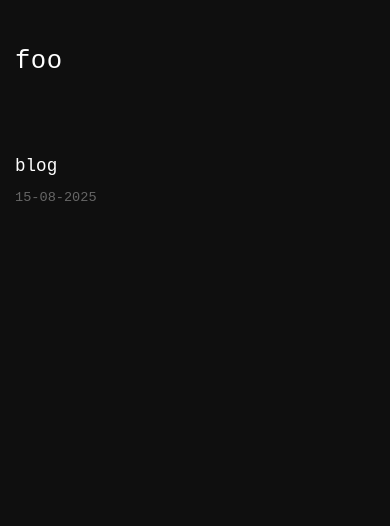
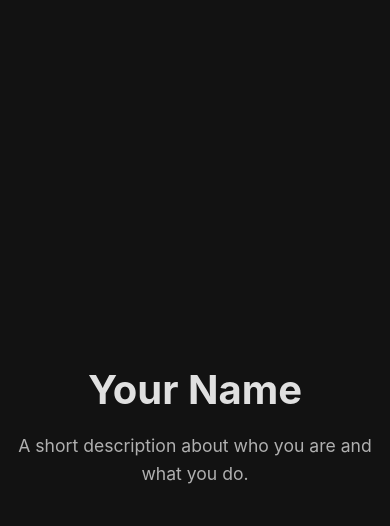
Before and after one commit to Hassan-Ibrahim-1/Hassan-Ibrahim-1.github.io, a plain HTML site: page index.html in a window 390 px wide. Drawn offline with Linux system fonts and the light colour scheme.

Commit message:
new website

```diff
--- a/index.html
+++ b/index.html
@@ -3,19 +3,15 @@
   <head>
     <meta charset="UTF-8" />
     <meta name="viewport" content="width=device-width, initial-scale=1" />
-        <title>foo</title>
-        <link rel="stylesheet" href="/themes/dark.css" />
+    <title>Your Name</title>
+    <link rel="stylesheet" href="theme.css" />
   </head>
   <body>
-        <h1 id="blog-title">foo</h1>
-
-        <div id="blog-list">
-
-            <a class="blog-item" href="/content/blog.html">
-                <p class="blog-item-title">blog</p>
-                <p class="blog-item-date">15-08-2025</p>
-            </a>
-
-        </div>
+    <main>
+      <h1>Your Name</h1>
+      <p class="description">
+        A short description about who you are and what you do.
+      </p>
+    </main>
   </body>
 </html>
--- a/ssg-build/ssg-build/themes/dark.css
+++ /dev/null
@@ -1,180 +0,0 @@
-/* Minimalist Indie Blog CSS */
-
-* {
-    margin: 0;
-    padding: 0;
-    box-sizing: border-box;
-}
-
-body {
-    background-color: #0f0f0f;
-    color: #cccccc;
-    font-family: 'Courier New', monospace;
-    line-height: 1.7;
-    padding: 60px 20px;
-    max-width: 650px;
-    margin: 0 auto;
-}
-
-/* Title Section */
-#title {
-    margin-bottom: 40px;
-}
-
-#title h1 {
-    font-size: 1.8rem;
-    color: #ffffff;
-    font-weight: normal;
-    letter-spacing: 0.02em;
-}
-
-/* Metadata Section */
-#metadata {
-    margin-bottom: 50px;
-    font-size: 0.85rem;
-    color: #666666;
-}
-
-#data-published {
-    margin-bottom: 5px;
-}
-
-#author-name {
-    color: #888888;
-}
-
-/* Main Content */
-#main-content {
-    font-size: 1rem;
-    line-height: 1.8;
-    color: #dddddd;
-}
-
-#main-content h1,
-#main-content h2,
-#main-content h3,
-#main-content h4,
-#main-content h5,
-#main-content h6 {
-    color: #ffffff;
-    margin-top: 2.5rem;
-    margin-bottom: 1rem;
-    font-weight: normal;
-    font-size: 1.1rem;
-}
-
-#main-content p {
-    margin-bottom: 1.8rem;
-}
-
-#main-content a {
-    color: #aaaaaa;
-    text-decoration: underline;
-}
-
-#main-content a:hover {
-    color: #ffffff;
-}
-
-#main-content blockquote {
-    border-left: 2px solid #333333;
-    padding-left: 20px;
-    margin: 2rem 0;
-    color: #aaaaaa;
-    font-style: italic;
-}
-
-#main-content code {
-    background-color: #1a1a1a;
-    padding: 2px 4px;
-    color: #cccccc;
-    font-family: inherit;
-}
-
-#main-content pre {
-    background-color: #1a1a1a;
-    padding: 15px;
-    margin: 2rem 0;
-    overflow-x: auto;
-    border: 1px solid #222222;
-}
-
-#main-content pre code {
-    background-color: transparent;
-    padding: 0;
-}
-
-#main-content ul,
-#main-content ol {
-    margin: 1.5rem 0;
-    padding-left: 2rem;
-}
-
-#main-content li {
-    margin-bottom: 0.8rem;
-}
-
-/* Home Page Styles */
-#blog-title {
-    font-size: 1.8rem;
-    color: #ffffff;
-    font-weight: normal;
-    letter-spacing: 0.02em;
-    margin-bottom: 50px;
-}
-
-#blog-list {
-    display: flex;
-    flex-direction: column;
-    gap: 30px;
-}
-
-.blog-item {
-    display: block;
-    text-decoration: none;
-    color: inherit;
-    padding: 20px 0;
-    border-bottom: 1px solid #1a1a1a;
-    transition: all 0.2s ease;
-}
-
-.blog-item:hover {
-    background-color: #111111;
-    margin: 0 -20px;
-    padding: 20px;
-}
-
-.blog-item:last-child {
-    border-bottom: none;
-}
-
-.blog-item-title {
-    font-size: 1.1rem;
-    color: #ffffff;
-    margin-bottom: 8px;
-    line-height: 1.4;
-}
-
-.blog-item-date {
-    font-size: 0.85rem;
-    color: #666666;
-    margin: 0;
-}
-
-/* Responsive */
-@media (max-width: 768px) {
-    body {
-        padding: 40px 15px;
-        max-width: 100%;
-    }
-
-    #title h1,
-    #blog-title {
-        font-size: 1.6rem;
-    }
-
-    .blog-item:hover {
-        margin: 0 -15px;
-        padding: 20px 15px;
-    }
-}
--- a/ssg-build/themes/dark.css
+++ /dev/null
@@ -1,180 +0,0 @@
-/* Minimalist Indie Blog CSS */
-
-* {
-    margin: 0;
-    padding: 0;
-    box-sizing: border-box;
-}
-
-body {
-    background-color: #0f0f0f;
-    color: #cccccc;
-    font-family: 'Courier New', monospace;
-    line-height: 1.7;
-    padding: 60px 20px;
-    max-width: 650px;
-    margin: 0 auto;
-}
-
-/* Title Section */
-#title {
-    margin-bottom: 40px;
-}
-
-#title h1 {
-    font-size: 1.8rem;
-    color: #ffffff;
-    font-weight: normal;
-    letter-spacing: 0.02em;
-}
-
-/* Metadata Section */
-#metadata {
-    margin-bottom: 50px;
-    font-size: 0.85rem;
-    color: #666666;
-}
-
-#data-published {
-    margin-bottom: 5px;
-}
-
-#author-name {
-    color: #888888;
-}
-
-/* Main Content */
-#main-content {
-    font-size: 1rem;
-    line-height: 1.8;
-    color: #dddddd;
-}
-
-#main-content h1,
-#main-content h2,
-#main-content h3,
-#main-content h4,
-#main-content h5,
-#main-content h6 {
-    color: #ffffff;
-    margin-top: 2.5rem;
-    margin-bottom: 1rem;
-    font-weight: normal;
-    font-size: 1.1rem;
-}
-
-#main-content p {
-    margin-bottom: 1.8rem;
-}
-
-#main-content a {
-    color: #aaaaaa;
-    text-decoration: underline;
-}
-
-#main-content a:hover {
-    color: #ffffff;
-}
-
-#main-content blockquote {
-    border-left: 2px solid #333333;
-    padding-left: 20px;
-    margin: 2rem 0;
-    color: #aaaaaa;
-    font-style: italic;
-}
-
-#main-content code {
-    background-color: #1a1a1a;
-    padding: 2px 4px;
-    color: #cccccc;
-    font-family: inherit;
-}
-
-#main-content pre {
-    background-color: #1a1a1a;
-    padding: 15px;
-    margin: 2rem 0;
-    overflow-x: auto;
-    border: 1px solid #222222;
-}
-
-#main-content pre code {
-    background-color: transparent;
-    padding: 0;
-}
-
-#main-content ul,
-#main-content ol {
-    margin: 1.5rem 0;
-    padding-left: 2rem;
-}
-
-#main-content li {
-    margin-bottom: 0.8rem;
-}
-
-/* Home Page Styles */
-#blog-title {
-    font-size: 1.8rem;
-    color: #ffffff;
-    font-weight: normal;
-    letter-spacing: 0.02em;
-    margin-bottom: 50px;
-}
-
-#blog-list {
-    display: flex;
-    flex-direction: column;
-    gap: 30px;
-}
-
-.blog-item {
-    display: block;
-    text-decoration: none;
-    color: inherit;
-    padding: 20px 0;
-    border-bottom: 1px solid #1a1a1a;
-    transition: all 0.2s ease;
-}
-
-.blog-item:hover {
-    background-color: #111111;
-    margin: 0 -20px;
-    padding: 20px;
-}
-
-.blog-item:last-child {
-    border-bottom: none;
-}
-
-.blog-item-title {
-    font-size: 1.1rem;
-    color: #ffffff;
-    margin-bottom: 8px;
-    line-height: 1.4;
-}
-
-.blog-item-date {
-    font-size: 0.85rem;
-    color: #666666;
-    margin: 0;
-}
-
-/* Responsive */
-@media (max-width: 768px) {
-    body {
-        padding: 40px 15px;
-        max-width: 100%;
-    }
-
-    #title h1,
-    #blog-title {
-        font-size: 1.6rem;
-    }
-
-    .blog-item:hover {
-        margin: 0 -15px;
-        padding: 20px 15px;
-    }
-}
--- /dev/null
+++ b/theme.css
@@ -0,0 +1,28 @@
+/* Minimal dark theme */
+body {
+    background-color: #121212;
+    color: #e0e0e0;
+    font-family: "Inter", "Helvetica Neue", Arial, sans-serif;
+    display: flex;
+    justify-content: center;
+    align-items: center;
+    height: 100vh;
+    margin: 0;
+}
+
+main {
+    text-align: center;
+    max-width: 600px;
+    padding: 1rem;
+}
+
+h1 {
+    font-size: 2.5rem;
+    margin-bottom: 0.5rem;
+}
+
+.description {
+    font-size: 1.1rem;
+    color: #b0b0b0;
+    line-height: 1.6;
+}
--- a/themes/dark.css
+++ /dev/null
@@ -1,180 +0,0 @@
-/* Minimalist Indie Blog CSS */
-
-* {
-    margin: 0;
-    padding: 0;
-    box-sizing: border-box;
-}
-
-body {
-    background-color: #0f0f0f;
-    color: #cccccc;
-    font-family: 'Courier New', monospace;
-    line-height: 1.7;
-    padding: 60px 20px;
-    max-width: 650px;
-    margin: 0 auto;
-}
-
-/* Title Section */
-#title {
-    margin-bottom: 40px;
-}
-
-#title h1 {
-    font-size: 1.8rem;
-    color: #ffffff;
-    font-weight: normal;
-    letter-spacing: 0.02em;
-}
-
-/* Metadata Section */
-#metadata {
-    margin-bottom: 50px;
-    font-size: 0.85rem;
-    color: #666666;
-}
-
-#data-published {
-    margin-bottom: 5px;
-}
-
-#author-name {
-    color: #888888;
-}
-
-/* Main Content */
-#main-content {
-    font-size: 1rem;
-    line-height: 1.8;
-    color: #dddddd;
-}
-
-#main-content h1,
-#main-content h2,
-#main-content h3,
-#main-content h4,
-#main-content h5,
-#main-content h6 {
-    color: #ffffff;
-    margin-top: 2.5rem;
-    margin-bottom: 1rem;
-    font-weight: normal;
-    font-size: 1.1rem;
-}
-
-#main-content p {
-    margin-bottom: 1.8rem;
-}
-
-#main-content a {
-    color: #aaaaaa;
-    text-decoration: underline;
-}
-
-#main-content a:hover {
-    color: #ffffff;
-}
-
-#main-content blockquote {
-    border-left: 2px solid #333333;
-    padding-left: 20px;
-    margin: 2rem 0;
-    color: #aaaaaa;
-    font-style: italic;
-}
-
-#main-content code {
-    background-color: #1a1a1a;
-    padding: 2px 4px;
-    color: #cccccc;
-    font-family: inherit;
-}
-
-#main-content pre {
-    background-color: #1a1a1a;
-    padding: 15px;
-    margin: 2rem 0;
-    overflow-x: auto;
-    border: 1px solid #222222;
-}
-
-#main-content pre code {
-    background-color: transparent;
-    padding: 0;
-}
-
-#main-content ul,
-#main-content ol {
-    margin: 1.5rem 0;
-    padding-left: 2rem;
-}
-
-#main-content li {
-    margin-bottom: 0.8rem;
-}
-
-/* Home Page Styles */
-#blog-title {
-    font-size: 1.8rem;
-    color: #ffffff;
-    font-weight: normal;
-    letter-spacing: 0.02em;
-    margin-bottom: 50px;
-}
-
-#blog-list {
-    display: flex;
-    flex-direction: column;
-    gap: 30px;
-}
-
-.blog-item {
-    display: block;
-    text-decoration: none;
-    color: inherit;
-    padding: 20px 0;
-    border-bottom: 1px solid #1a1a1a;
-    transition: all 0.2s ease;
-}
-
-.blog-item:hover {
-    background-color: #111111;
-    margin: 0 -20px;
-    padding: 20px;
-}
-
-.blog-item:last-child {
-    border-bottom: none;
-}
-
-.blog-item-title {
-    font-size: 1.1rem;
-    color: #ffffff;
-    margin-bottom: 8px;
-    line-height: 1.4;
-}
-
-.blog-item-date {
-    font-size: 0.85rem;
-    color: #666666;
-    margin: 0;
-}
-
-/* Responsive */
-@media (max-width: 768px) {
-    body {
-        padding: 40px 15px;
-        max-width: 100%;
-    }
-
-    #title h1,
-    #blog-title {
-        font-size: 1.6rem;
-    }
-
-    .blog-item:hover {
-        margin: 0 -15px;
-        padding: 20px 15px;
-    }
-}
```
Also changed, not shown: content/blog.html (deleted, +0 -51 lines). Lines whose indentation alone changed are shown as unchanged.
